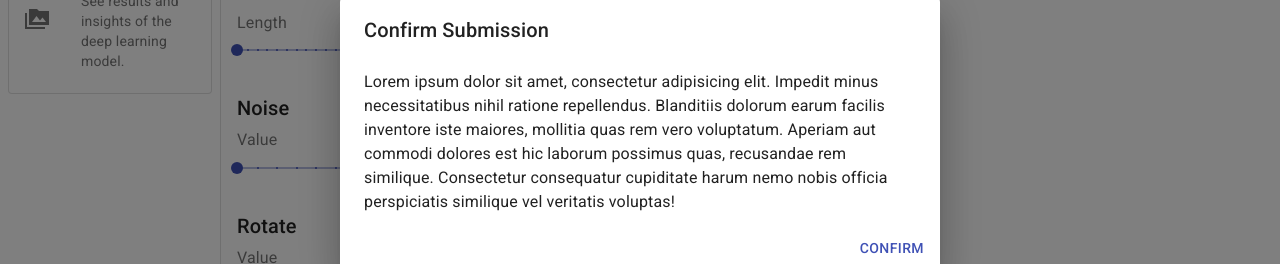
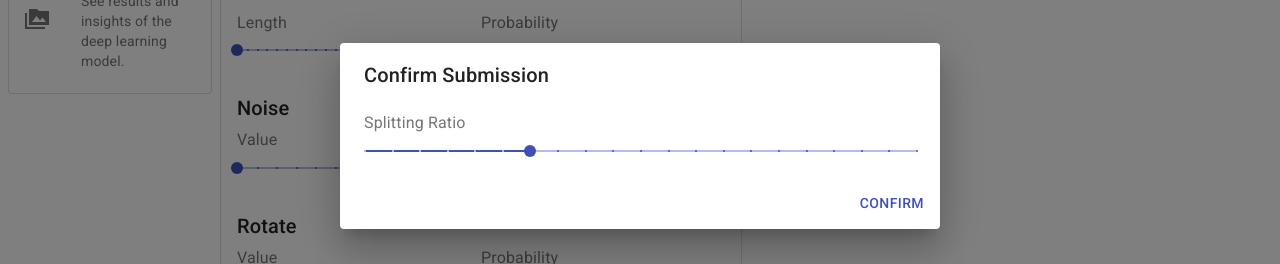
Before and after one commit to ankur-mitt/gui_main, a React (Create React App) app: page /dataset in a window 1280 px wide. Both pictures are taken after a click on the button "SUBMIT DATASET". Shown: the part 264-528 px from the top of the page. Built offline with nearby package versions, Linux system fonts and the light colour scheme; no server answers.

Commit message:
add submission dialogs

```diff
--- a/src/DatasetView.js
+++ b/src/DatasetView.js
@@ -38,6 +38,7 @@ let masterTile = {};
 for (let i = 0; i <= 44; ++i) {
     masterTile[i.toString()] = [];
 }
+let splitting_ratio = 0.3;
 
 function handleApplyOperations() {
     // manipulation_data is a dictionary as follows
@@ -370,7 +371,12 @@ function DatasetView() {
             }]);
         }
     });
-    main_socket.on("progress", progress => setSubmissionProgress(progress));
+    main_socket.on("progress", progress => {
+        setSubmissionProgress(progress);
+        if (progress === 100) {
+            setDatasetCreatedSuccessfully(true);
+        }
+    });
 
     return (
         <React.Fragment>
@@ -384,22 +390,26 @@ function DatasetView() {
             </Grid>
             {submitDialogOpen && (
                 <Dialog onClose={() => setSubmitDialogOpen(false)} aria-labelledby="submission-dialog"
-                        open={submitDialogOpen}>
+                        open={submitDialogOpen} maxWidth="sm" fullWidth>
                     <DialogTitle id="submission-dialog-title">Confirm Submission</DialogTitle>
                     <DialogContent>
-                        <Typography>
-                            Lorem ipsum dolor sit amet, consectetur adipisicing elit. Impedit minus necessitatibus nihil
-                            ratione repellendus. Blanditiis dolorum earum facilis inventore iste maiores, mollitia quas
-                            rem vero voluptatum. Aperiam aut commodi dolores est hic laborum possimus quas, recusandae
-                            rem similique. Consectetur consequatur cupiditate harum nemo nobis officia perspiciatis
-                            similique vel veritatis voluptas!
+                        <Typography id="splitting-ratio-title" component={InputLabel} gutterBottom>
+                            Splitting Ratio
                         </Typography>
+                        <Slider defaultValue={splitting_ratio} min={0} max={1} step={0.05} marks
+                                aria-labelledby="splitting-ratio-title"
+                                valueLabelDisplay="auto"
+                                onChange={(e, value) => {
+                                    splitting_ratio = value;
+                                }}
+                                getAriaValueText={value => `${value * 100}%`}
+                        />
                     </DialogContent>
                     <DialogActions>
                         <Button autoFocus color="primary" onClick={event => {
                             event.preventDefault();
                             // make the submit folder and populate with original and temp data
-                            // main_socket.emit("submit_data");
+                            // main_socket.emit("submit_data", {"splitting_ratio": splitting_ratio});
                             setSubmitDialogOpen(false);
                             setMakingSubmissionDataset(true);
                         }}>
@@ -409,14 +419,26 @@ function DatasetView() {
                 </Dialog>
             )}
             {makingSubmissionDataset && (
-                <Dialog open={makingSubmissionDataset} maxWidth="sm" fullWidth={true}>
+                <Dialog open={makingSubmissionDataset} maxWidth="sm" fullWidth>
                     <DialogTitle>Creating Final Dataset</DialogTitle>
-                    <DialogContent><LinearProgress variant="determinate" value={submissionProgress}/></DialogContent>
+                    <DialogContent>
+                        <Box display="flex" alignItems="center">
+                            <Box width="100%" mr={1}>
+                                <LinearProgress variant="determinate" value={submissionProgress} />
+                            </Box>
+                            <Box minWidth={35}>
+                                <Typography variant="body2" color="textSecondary">
+                                    {`${Math.round(submissionProgress)}%`}
+                                </Typography>
+                            </Box>
+                        </Box>
+                    </DialogContent>
                     <DialogActions>
                         <Button autoFocus color="primary" onClick={event => {
                             event.preventDefault();
-                            setDatasetCreatedSuccessfully(true);
-                        }} disabled={!datasetCreatedSuccessfully}>Train Model</Button>
+                            main_socket.emit("open_submit_folder");
+                            setTimeout(() => setMakingSubmissionDataset(false), 5000);
+                        }} disabled={!datasetCreatedSuccessfully}>Open Dataset Folder</Button>
                     </DialogActions>
                 </Dialog>
             )}
```
